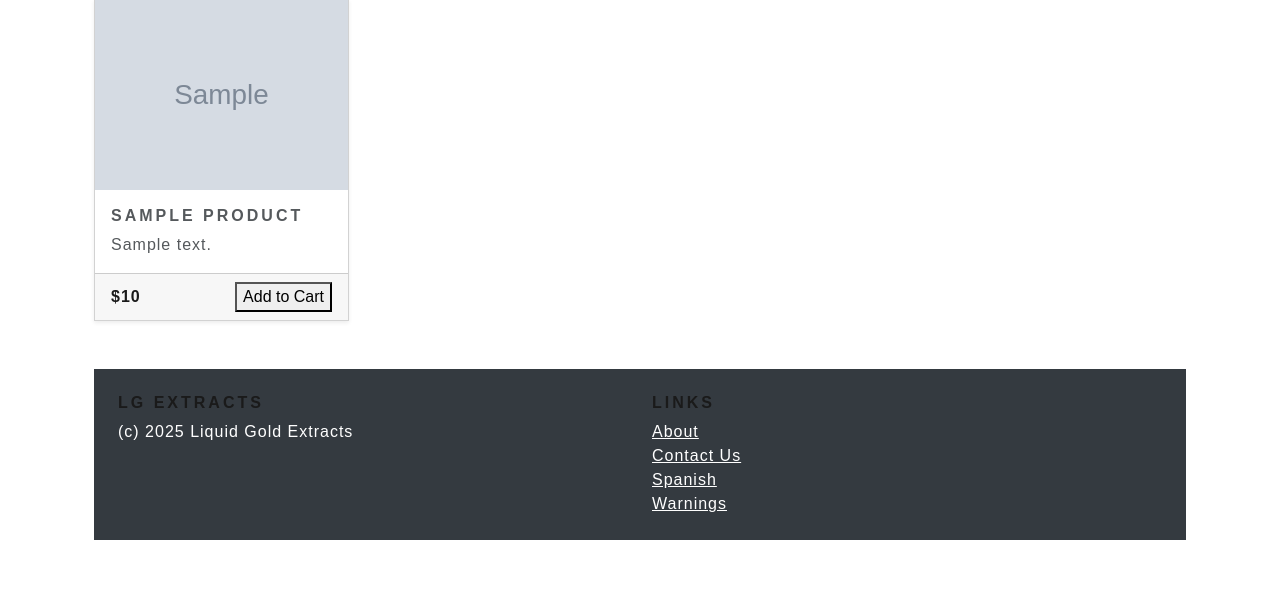
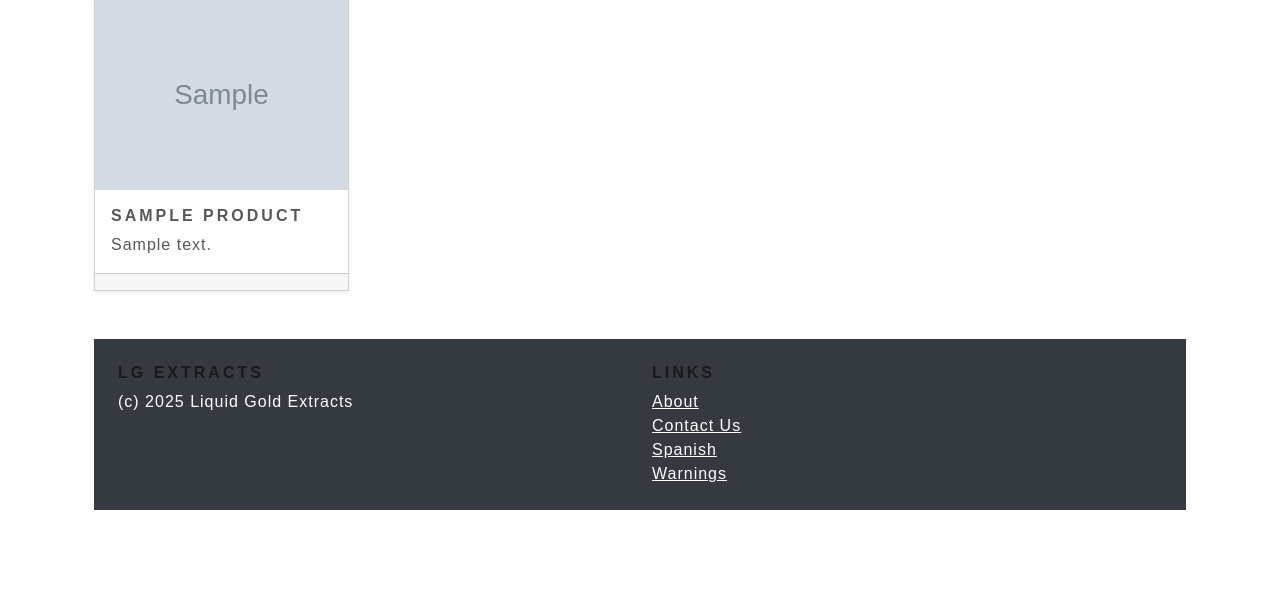
Before and after one commit to tanktoptony/LGextracts, a Django app: template liquidgold/store/templates/store/product_list.html in a window 1280 px wide. Shown: the part 565-1160 px from the top of the page. After the commit the page ends 1075 px from the top, so only its background shows below. Run offline with Django 3.2, Linux system fonts and the light colour scheme; the template is opened without the code that fills it: most values are stand-ins (such as "Sample title", 1, 10 or a date in 2020); grey boxes marked "Sample" are stand-in pictures; some libraries are stand-ins or nearby versions.

Commit message:
removed price and add to cart buttons

```diff
--- a/liquidgold/store/templates/store/product_list.html
+++ b/liquidgold/store/templates/store/product_list.html
@@ -63,10 +63,10 @@
                   <p class="card-text">{{ product.description|truncatewords:20 }}</p>
                 </div>
                 <div class="card-footer d-flex justify-content-between align-items-center">
-                  <span class="text-primary fw-bold">${{ product.price }}</span>
+                  <!--<span class="text-primary fw-bold">${{ product.price }}</span>
                   <form method="post" action="{% url 'add_to_order' product.id %}" class="add-to-cart">
                     {% csrf_token %}
-                    <button type="submit">Add to Cart</button>
+                    <button type="submit">Add to Cart</button>-->
                   </form>
 
                 </div>
```
